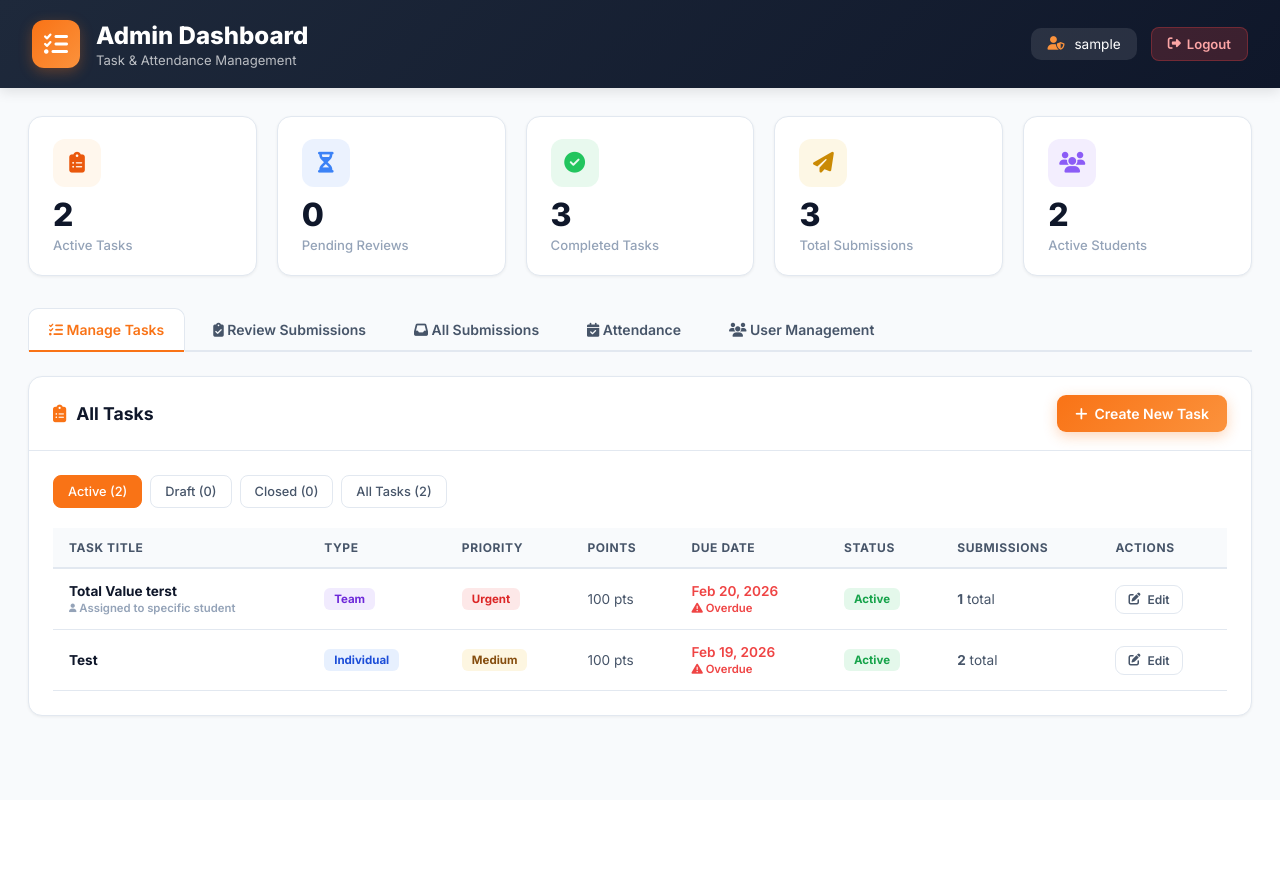
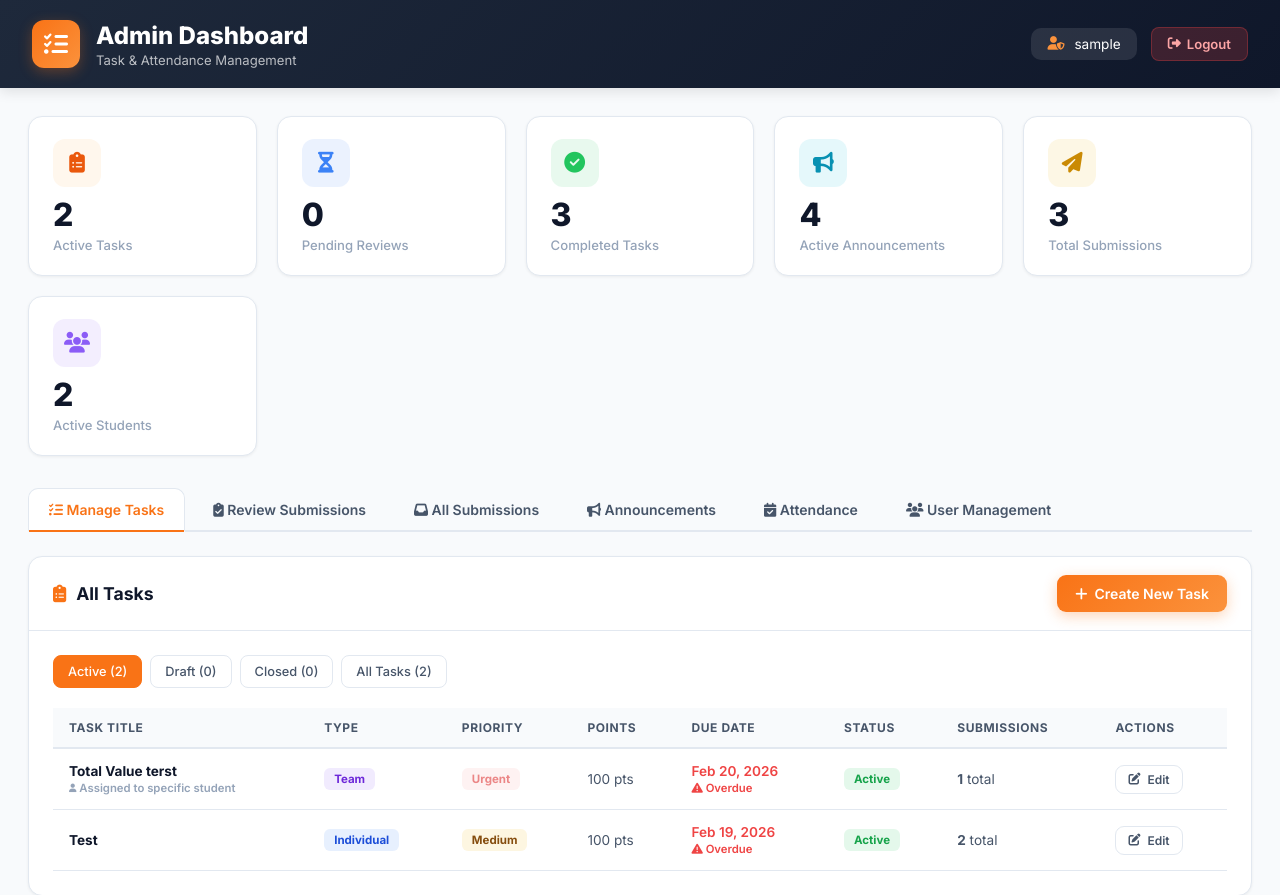
Before and after one commit to Vigneshgbe/Padak_Course_Internships, a PHP site: page /admin.php in a window 1280 px wide. Shown: the top 895 px of the page. Before the commit the page ends 717 px from the top, so only its background shows below. Run offline with PHP 8.4, Linux system fonts and the light colour scheme; a user stored in the database is signed in; data comes from the database, SQL or seed files in the repository; tables that the repository leaves empty or names only in its code hold one stand-in row (values such as "Sample post").

```diff
--- a/admin.php
+++ b/admin.php
@@ -121,7 +121,8 @@ $statsRes = $db->query("SELECT
     (SELECT COUNT(*) FROM task_submissions WHERE status='submitted' OR status='under_review') as pending_reviews,
     (SELECT COUNT(*) FROM task_submissions WHERE status='approved') as completed_tasks,
     (SELECT COUNT(DISTINCT id) FROM internship_students WHERE is_active=1) as total_students,
-    (SELECT COUNT(*) FROM task_submissions) as total_submissions
+    (SELECT COUNT(*) FROM task_submissions) as total_submissions,
+    (SELECT COUNT(*) FROM announcements WHERE is_active=1) as active_announcements
 ");
 $stats = $statsRes->fetch_assoc();
 
@@ -167,6 +168,7 @@ unset($_SESSION['admin_success'], $_SESSION['admin_error']);
         .sc-icon.green{background:rgba(34,197,94,0.1);color:var(--green);}
         .sc-icon.purple{background:rgba(139,92,246,0.1);color:var(--purple);}
         .sc-icon.yellow{background:rgba(234,179,8,0.1);color:#ca8a04;}
+        .sc-icon.cyan{background:rgba(6,182,212,0.1);color:#0891b2;}
         .sc-value{font-size:2rem;font-weight:900;color:var(--text);line-height:1;}
         .sc-label{font-size:.82rem;color:var(--text3);margin-top:6px;font-weight:500;}
         .tabs{display:flex;gap:8px;margin-bottom:24px;border-bottom:2px solid var(--border);padding-bottom:0;flex-wrap:wrap;}
@@ -176,6 +178,7 @@ unset($_SESSION['admin_success'], $_SESSION['admin_error']);
         .tab.active::after{content:'';position:absolute;bottom:-2px;left:0;right:0;height:2px;background:var(--o5);}
         .tab-content{display:none;}
         .tab-content.active{display:block;}
+        .badge-count{display:inline-flex;align-items:center;padding:2px 8px;border-radius:6px;font-size:.7rem;font-weight:700;background:rgba(239,68,68,0.12);color:#dc2626;margin-left:6px;}
         @media(max-width:768px){.admin-header{flex-direction:column;align-items:flex-start;gap:12px;}.stats-grid{grid-template-columns:1fr;}.admin-container{padding:16px;}}
     </style>
 </head>
@@ -208,29 +211,64 @@ unset($_SESSION['admin_success'], $_SESSION['admin_error']);
         <?php endif; ?>
 
         <div class="stats-grid">
-            <div class="stat-card"><div class="sc-top"><div class="sc-icon orange"><i class="fas fa-clipboard-list"></i></div></div><div class="sc-value"><?php echo $stats['active_tasks']; ?></div><div class="sc-label">Active Tasks</div></div>
-            <div class="stat-card"><div class="sc-top"><div class="sc-icon blue"><i class="fas fa-hourglass-half"></i></div></div><div class="sc-value"><?php echo $stats['pending_reviews']; ?></div><div class="sc-label">Pending Reviews</div></div>
-            <div class="stat-card"><div class="sc-top"><div class="sc-icon green"><i class="fas fa-circle-check"></i></div></div><div class="sc-value"><?php echo $stats['completed_tasks']; ?></div><div class="sc-label">Completed Tasks</div></div>
-            <div class="stat-card"><div class="sc-top"><div class="sc-icon yellow"><i class="fas fa-paper-plane"></i></div></div><div class="sc-value"><?php echo $stats['total_submissions']; ?></div><div class="sc-label">Total Submissions</div></div>
-            <div class="stat-card"><div class="sc-top"><div class="sc-icon purple"><i class="fas fa-users"></i></div></div><div class="sc-value"><?php echo $stats['total_students']; ?></div><div class="sc-label">Active Students</div></div>
+            <div class="stat-card">
+                <div class="sc-top"><div class="sc-icon orange"><i class="fas fa-clipboard-list"></i></div></div>
+                <div class="sc-value"><?php echo $stats['active_tasks']; ?></div>
+                <div class="sc-label">Active Tasks</div>
+            </div>
+            <div class="stat-card">
+                <div class="sc-top"><div class="sc-icon blue"><i class="fas fa-hourglass-half"></i></div></div>
+                <div class="sc-value"><?php echo $stats['pending_reviews']; ?></div>
+                <div class="sc-label">Pending Reviews</div>
+            </div>
+            <div class="stat-card">
+                <div class="sc-top"><div class="sc-icon green"><i class="fas fa-circle-check"></i></div></div>
+                <div class="sc-value"><?php echo $stats['completed_tasks']; ?></div>
+                <div class="sc-label">Completed Tasks</div>
+            </div>
+            <div class="stat-card">
+                <div class="sc-top"><div class="sc-icon cyan"><i class="fas fa-bullhorn"></i></div></div>
+                <div class="sc-value"><?php echo $stats['active_announcements']; ?></div>
+                <div class="sc-label">Active Announcements</div>
+            </div>
+            <div class="stat-card">
+                <div class="sc-top"><div class="sc-icon yellow"><i class="fas fa-paper-plane"></i></div></div>
+                <div class="sc-value"><?php echo $stats['total_submissions']; ?></div>
+                <div class="sc-label">Total Submissions</div>
+            </div>
+            <div class="stat-card">
+                <div class="sc-top"><div class="sc-icon purple"><i class="fas fa-users"></i></div></div>
+                <div class="sc-value"><?php echo $stats['total_students']; ?></div>
+                <div class="sc-label">Active Students</div>
+            </div>
         </div>
 
-        <!-- ═══ TABS — every button must have data-tab matching its panel id (without "tab-" prefix) ═══ -->
+        <!-- Tab Navigation -->
         <div class="tabs">
-            <button class="tab" data-tab="tasks"><i class="fas fa-tasks"></i> Manage Tasks</button>
+            <button class="tab" data-tab="tasks">
+                <i class="fas fa-tasks"></i> Manage Tasks
+            </button>
             <button class="tab" data-tab="reviews">
                 <i class="fas fa-clipboard-check"></i> Review Submissions
                 <?php if ($stats['pending_reviews'] > 0): ?>
-                <span style="display:inline-flex;align-items:center;padding:2px 8px;border-radius:6px;font-size:.7rem;font-weight:700;background:rgba(239,68,68,0.12);color:#dc2626;margin-left:6px;"><?php echo $stats['pending_reviews']; ?></span>
+                <span class="badge-count"><?php echo $stats['pending_reviews']; ?></span>
                 <?php endif; ?>
             </button>
-            <button class="tab" data-tab="all_submissions"><i class="fas fa-inbox"></i> All Submissions</button>
-            <button class="tab" data-tab="attendance"><i class="fas fa-calendar-check"></i> Attendance</button>
-            <button class="tab" data-tab="users"><i class="fas fa-users"></i> User Management</button>
+            <button class="tab" data-tab="all_submissions">
+                <i class="fas fa-inbox"></i> All Submissions
+            </button>
+            <button class="tab" data-tab="announcements">
+                <i class="fas fa-bullhorn"></i> Announcements
+            </button>
+            <button class="tab" data-tab="attendance">
+                <i class="fas fa-calendar-check"></i> Attendance
+            </button>
+            <button class="tab" data-tab="users">
+                <i class="fas fa-users"></i> User Management
+            </button>
         </div>
 
-        <!-- Panel id = "tab-" + data-tab value. Nothing else here. No extra buttons. -->
-
+        <!-- Tab Content Panels -->
         <div id="tab-tasks" class="tab-content">
             <?php include 'admin_modules/admin_manage_tasks.php'; ?>
         </div>
@@ -241,6 +279,10 @@ unset($_SESSION['admin_success'], $_SESSION['admin_error']);
 
         <div id="tab-all_submissions" class="tab-content">
             <?php include 'admin_modules/admin_all_submissions.php'; ?>
+        </div>
+
+        <div id="tab-announcements" class="tab-content">
+            <?php include 'admin_modules/admin_announce_manage.php'; ?>
         </div>
 
         <div id="tab-attendance" class="tab-content">
--- a/admin_modules/admin_announce_manage.php
+++ b/admin_modules/admin_announce_manage.php
@@ -1,5 +1,4 @@
 <?php
-// admin_announcement_management.php - Announcement Management Module
 if (!isset($_SESSION['admin_logged_in']) || !$_SESSION['admin_logged_in']) {
     header('Location: admin.php');
     exit;
```
